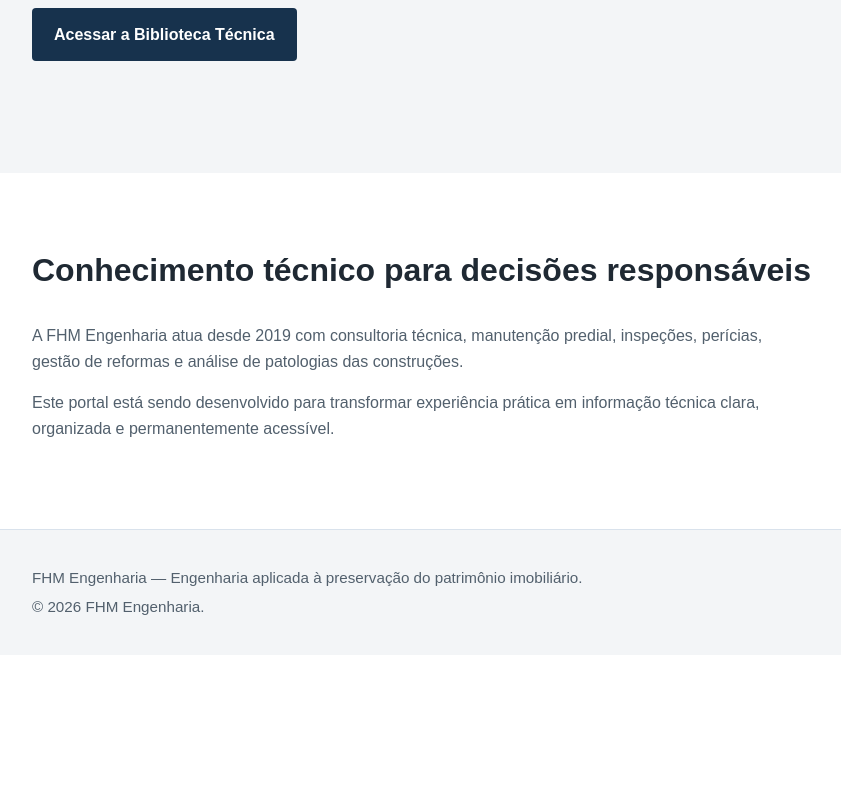
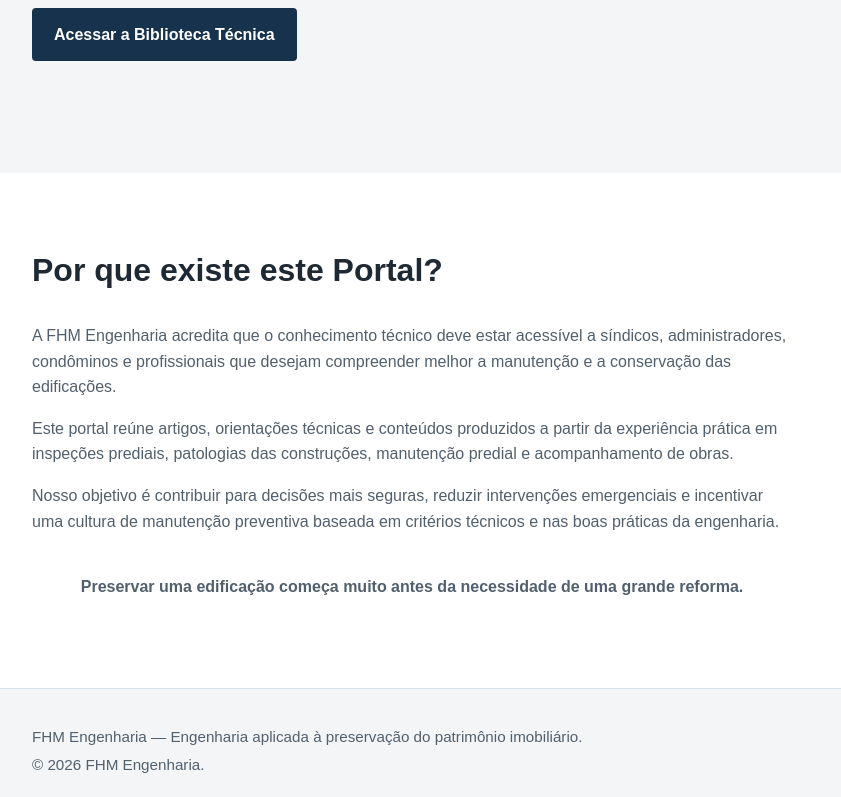
Before and after one commit to fhmengenharia-br/portal-tecnico, an Eleventy site: page src/index.md in a window 1280 px wide. Shown: the part 597-1394 px from the top of the page, without its empty margins (48-889 px from the left). Before the commit the page ends 1252 px from the top, so only its background shows below. Built offline with nearby package versions, Linux system fonts and the light colour scheme; Eleventy itself is replaced by a stand-in of ours; files that its build step writes are made by us from their sources.

Commit message:
Implementa seção Por que existe este Portal

```diff
--- a/src/assets/css/main.css
+++ b/src/assets/css/main.css
@@ -153,3 +153,9 @@ h1 {
     padding: 64px 0;
   }
 }
+
+.intro-highlight {
+  margin-top: 40px;
+  text-align: center;
+  font-weight: 600;
+}
--- a/src/index.md
+++ b/src/index.md
@@ -22,17 +22,30 @@ description: Conhecimento técnico sobre manutenção predial, inspeção predia
 
 <section class="intro">
   <div class="container">
-    <h2>Conhecimento técnico para decisões responsáveis</h2>
+    <h2>Por que existe este Portal?</h2>
 
     <p>
-      A FHM Engenharia atua desde 2019 com consultoria técnica, manutenção
-      predial, inspeções, perícias, gestão de reformas e análise de patologias
-      das construções.
+      A FHM Engenharia acredita que o conhecimento técnico deve estar acessível
+      a síndicos, administradores, condôminos e profissionais que desejam
+      compreender melhor a manutenção e a conservação das edificações.
     </p>
 
     <p>
-      Este portal está sendo desenvolvido para transformar experiência prática
-      em informação técnica clara, organizada e permanentemente acessível.
+      Este portal reúne artigos, orientações técnicas e conteúdos produzidos a
+      partir da experiência prática em inspeções prediais, patologias das
+      construções, manutenção predial e acompanhamento de obras.
+    </p>
+
+    <p>
+      Nosso objetivo é contribuir para decisões mais seguras, reduzir
+      intervenções emergenciais e incentivar uma cultura de manutenção
+      preventiva baseada em critérios técnicos e nas boas práticas da
+      engenharia.
+    </p>
+
+    <p class="intro-highlight">
+      Preservar uma edificação começa muito antes da necessidade de uma grande
+      reforma.
     </p>
   </div>
 </section>
```
